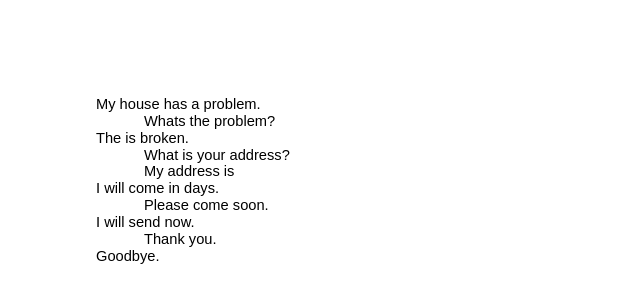
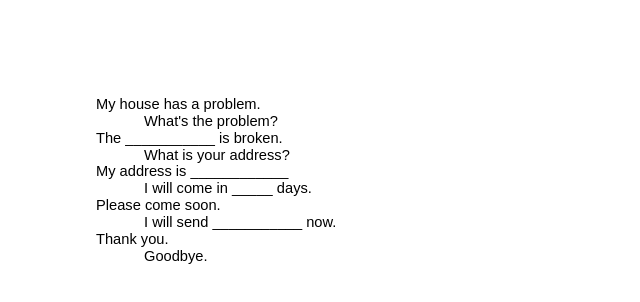
Before and after one commit to timlev/read-story, a plain HTML site: page new_ApartmentManagerConversation.html in a window 1280 px wide. Shown: the whole page, without its empty margins (0-640 px from the left). Drawn offline with Linux system fonts and the light colour scheme.

Commit message:
added ________ to AptManConv

```diff
--- a/new_ApartmentManagerConversation.html
+++ b/new_ApartmentManagerConversation.html
@@ -62,7 +62,7 @@
   </p>
   <p class="P3">
    <span id="20_whats" onclick="play(this)">
-    Whats
+    What's
    </span>
    <span id="21_the" onclick="play(this)">
     the
@@ -76,7 +76,7 @@
   <p class="P4">
    <span id="40_the" onclick="play(this)">
     The
-   </span>   <span id="42_is" onclick="play(this)">
+   </span> ___________   <span id="42_is" onclick="play(this)">
     is
    </span>
    <span id="43_broken" onclick="play(this)">
@@ -101,7 +101,7 @@
   </p>
   <p class="P1">
   </p>
-  <p class="P3">
+  <p class="P1">
    <span id="80_my" onclick="play(this)">
     My
    </span>
@@ -110,11 +110,11 @@
    </span>
    <span id="82_is" onclick="play(this)">
     is
-   </span>
+   </span> ____________
   </p>
   <p class="P1">
   </p>
-  <p class="P1">
+  <p class="P3">
    <span id="100_i" onclick="play(this)">
     I
    </span>
@@ -126,13 +126,13 @@
    </span>
    <span id="103_in" onclick="play(this)">
     in
-   </span>   <span id="105_days" onclick="play(this)">
+   </span> _____  <span id="105_days" onclick="play(this)">
     days.
    </span>
   </p>
   <p class="P1">
   </p>
-  <p class="P3">
+  <p class="P1">
    <span id="120_please" onclick="play(this)">
     Please
    </span>
@@ -145,7 +145,7 @@
   </p>
   <p class="P1">
   </p>
-  <p class="P4">
+  <p class="P3">
    <span id="140_i" onclick="play(this)">
     I
    </span>
@@ -154,13 +154,13 @@
    </span>
    <span id="142_send" onclick="play(this)">
     send
-   </span>   <span id="144_now" onclick="play(this)">
+   </span> ___________  <span id="144_now" onclick="play(this)">
     now.
    </span>
   </p>
   <p class="P1">
   </p>
-  <p class="P3">
+  <p class="P1">
    <span id="160_thank" onclick="play(this)">
     Thank
    </span>
@@ -170,7 +170,7 @@
   </p>
   <p class="P1">
   </p>
-  <p class="P1">
+  <p class="P3">
    <span id="180_goodbye" onclick="play(this)">
     Goodbye.
    </span>
```
